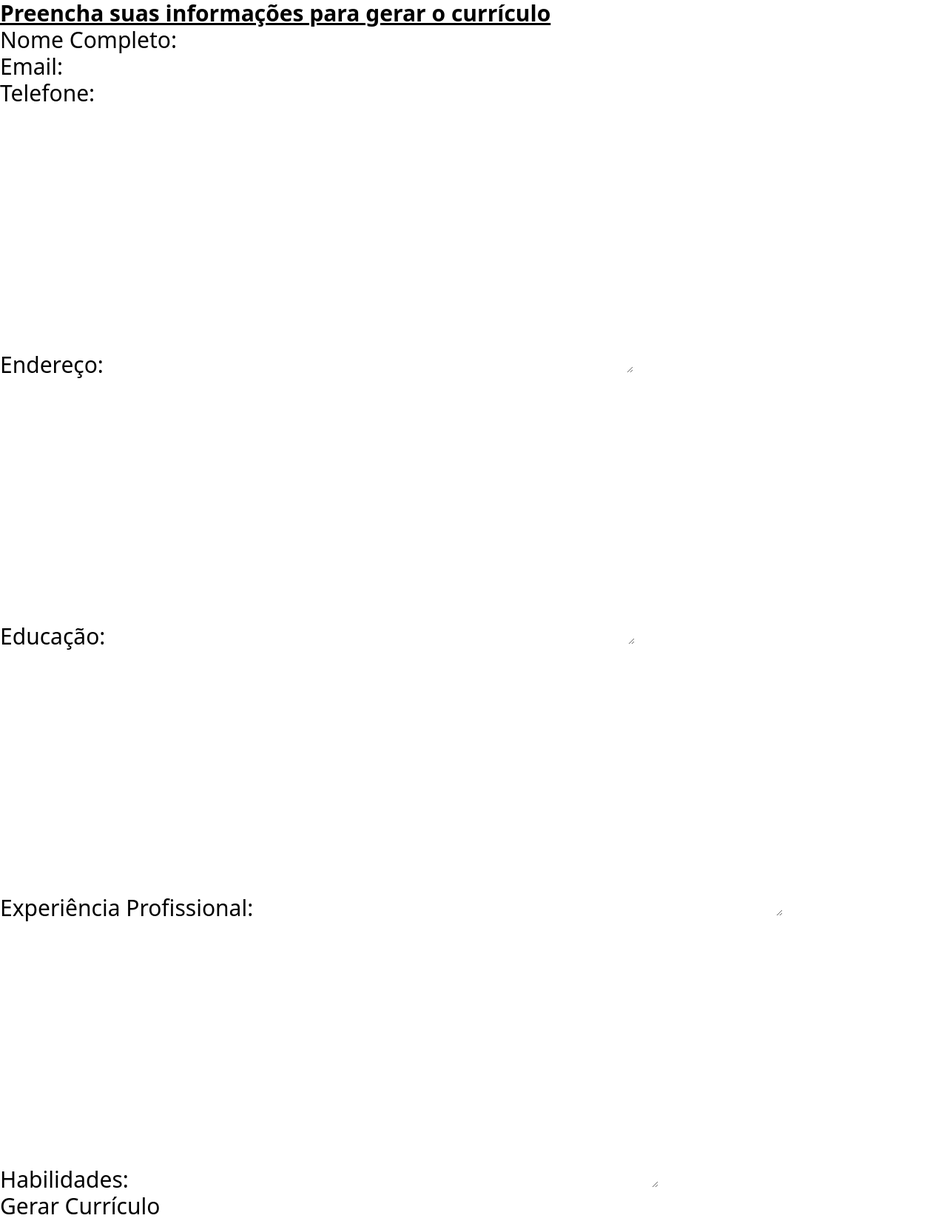
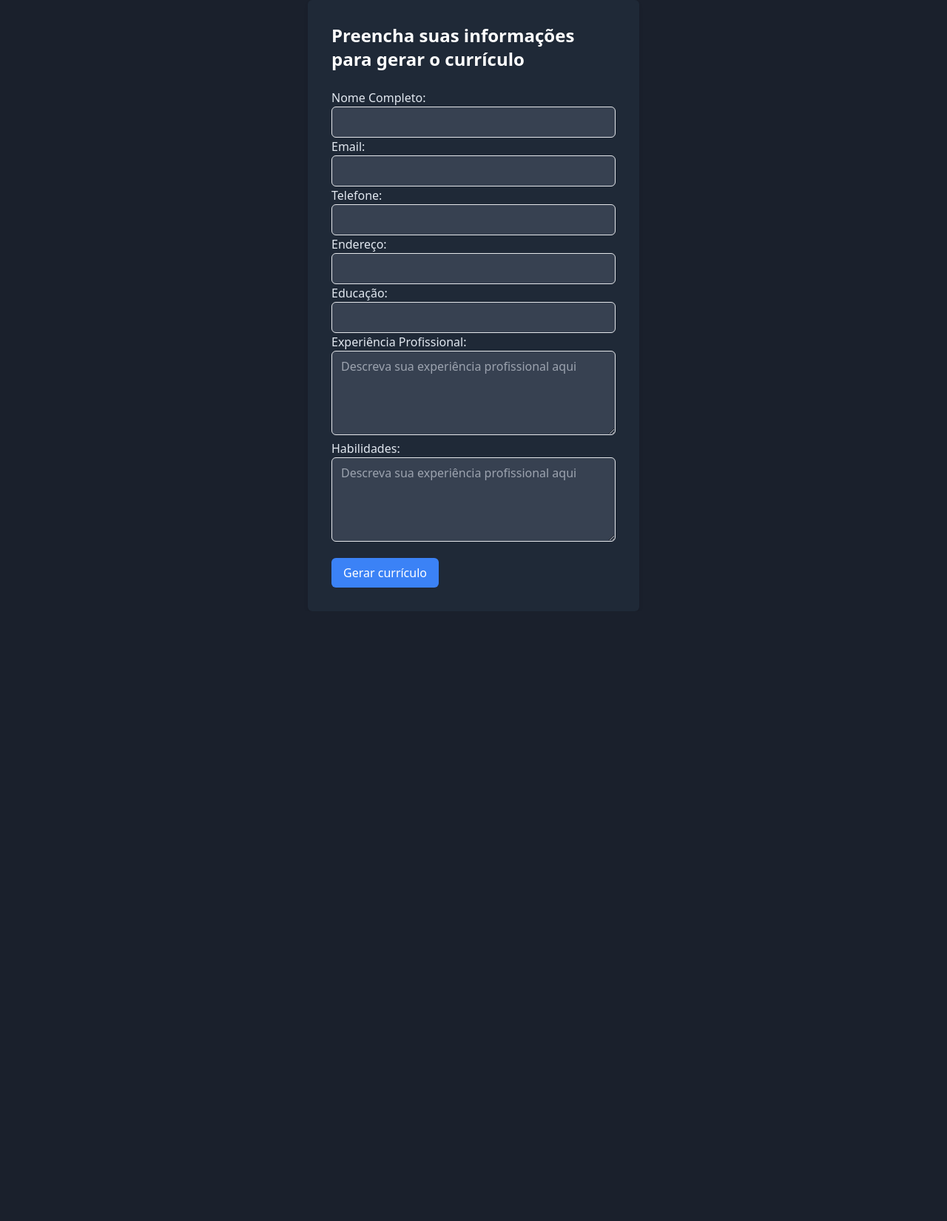
Before and after one commit to Anoto-ecossistem/generate-resume, a Django app: page / in a window 1280 px wide. Shown: the whole page at 74% size. After the commit the page ends 794 px from the top, so only its background shows below. Run offline with Django 5.2, Linux system fonts and the light colour scheme; some libraries are stand-ins or nearby versions.

Commit message:
add interface frontend for form to generate resume

```diff
--- a/generateresume/generateresume/forms.py
+++ b/generateresume/generateresume/forms.py
@@ -1,10 +1,14 @@
 from django import forms
 
 class ResumeForm(forms.Form):
-    full_name = forms.CharField(label='Nome Completo', max_length=100)
-    email = forms.EmailField(label='Email')
-    phone = forms.CharField(label='Telefone', max_length=15)
-    address = forms.CharField(label='Endereço', max_length=255, widget=forms.Textarea)
-    education = forms.CharField(label='Educação', widget=forms.Textarea)
-    experience = forms.CharField(label='Experiência Profissional', widget=forms.Textarea)
-    skills = forms.CharField(label='Habilidades', widget=forms.Textarea)
+    full_name = forms.CharField(label='Nome Completo', max_length=100,widget=forms.TextInput(attrs={'class': 'w-full px-3 py-2 border rounded-md focus:outline-none focus:border-blue-500 bg-gray-700 text-white'}))
+    email = forms.EmailField(label='Email' , widget=forms.TextInput(attrs={'class': 'w-full px-3 py-2 border rounded-md focus:outline-none focus:border-blue-500 bg-gray-700 text-white'}))
+    phone = forms.CharField(label='Telefone', max_length=15 , widget=forms.TextInput(attrs={'class': 'w-full px-3 py-2 border rounded-md focus:outline-none focus:border-blue-500 bg-gray-700 text-white'}))
+    address = forms.CharField(label='Endereço', max_length=255, widget=forms.TextInput(attrs={'class': 'w-full px-3 py-2 border rounded-md focus:outline-none focus:border-blue-500 bg-gray-700 text-white'}))
+    education = forms.CharField(label='Educação', widget=forms.TextInput(attrs={'class': 'w-full px-3 py-2 border rounded-md focus:outline-none focus:border-blue-500 bg-gray-700 text-white'}))
+    experience = forms.CharField(label='Experiência Profissional',widget=forms.Textarea(attrs={'class': 'w-full px-3 py-2 border rounded-md focus:outline-none focus:border-blue-500 bg-gray-700 text-white',
+     'rows': '4',
+     'placeholder': 'Descreva sua experiência profissional aqui'}))
+    skills = forms.CharField(label='Habilidades', widget=forms.Textarea(attrs={'class': 'w-full px-3 py-2 border rounded-md focus:outline-none focus:border-blue-500 bg-gray-700 text-white',
+     'rows': '4',
+     'placeholder': 'Descreva sua experiência profissional aqui'}))
--- a/generateresume/generateresume/templates/resume_form.html
+++ b/generateresume/generateresume/templates/resume_form.html
@@ -3,14 +3,45 @@
 <head>
     <title>Gerador de Currículos</title>
     <script src="https://cdn.tailwindcss.com"></script>
+    <style>
+        body {
+          background-color: #1a202c;
+          color: #e2e8f0;
+        }
+
+        .form-container {
+          animation: fadeIn 0.5s ease forwards;
+        }
+
+        @keyframes fadeIn {
+          from {
+            opacity: 0;
+            transform: translateY(-20px);
+          }
+
+          to {
+            opacity: 1;
+            transform: translateY(0);
+          }
+        }
+      </style>
 </head>
 <body>
-    <h2 class="text-3xl font-bold underline">Preencha suas informações para gerar o currículo</h2>
 
-    <form class="text-3xl" method="post">
-        {% csrf_token %}
-        {{ form.as_p }}
-        <button type="submit">Gerar Currículo</button>
-    </form>
+    <div class="max-w-md mx-auto p-8 bg-gray-800 rounded-md shadow-md form-container">
+        <h2 class="text-2xl font-semibold text-white mb-6">Preencha suas informações para gerar o currículo</h2>
+        <form method="POST">
+            {% csrf_token %}
+            {{ form.as_p }}
+
+            <div class="pt-4">
+                <button type="submit"
+                class="bg-blue-500 text-white px-4 py-2 rounded-md hover:bg-blue-600 focus:outline-none focus:shadow-outline-blue">
+                Gerar currículo
+                </button>
+
+            </div>
+        </form>
+    </div>
 </body>
 </html>
```
